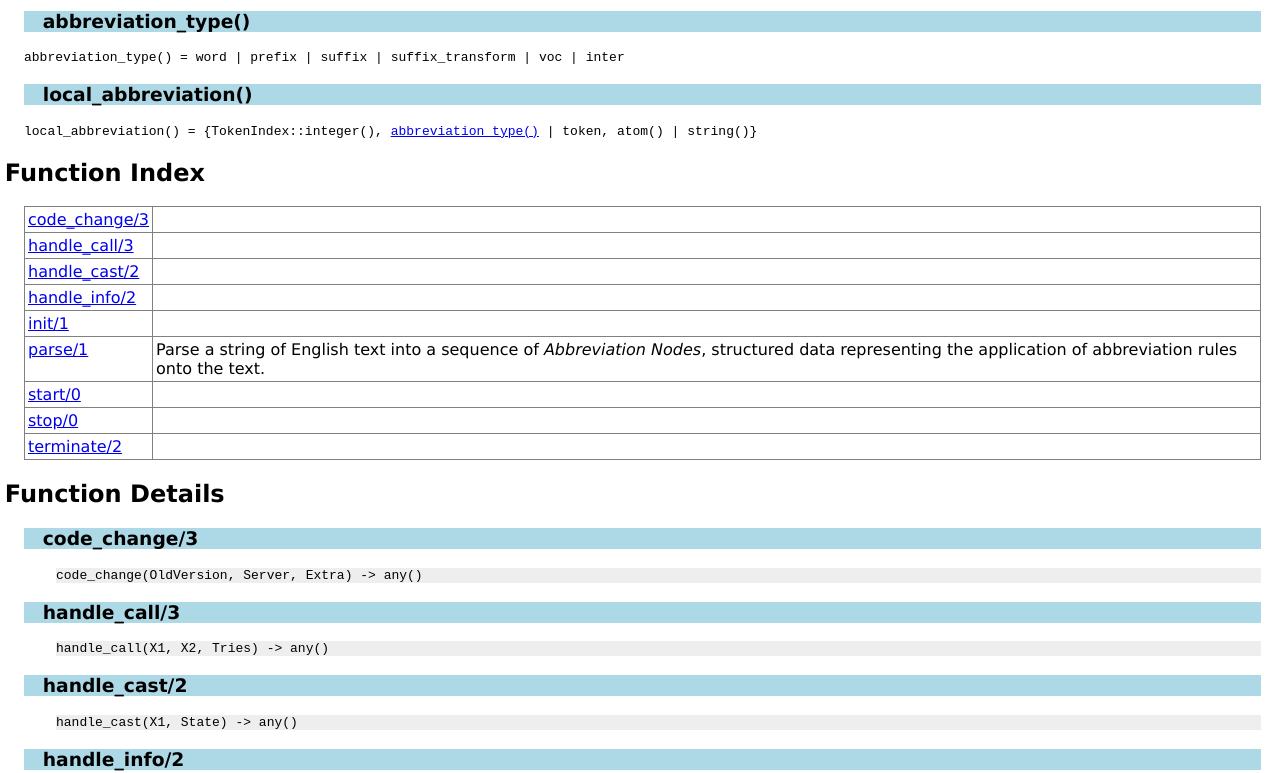
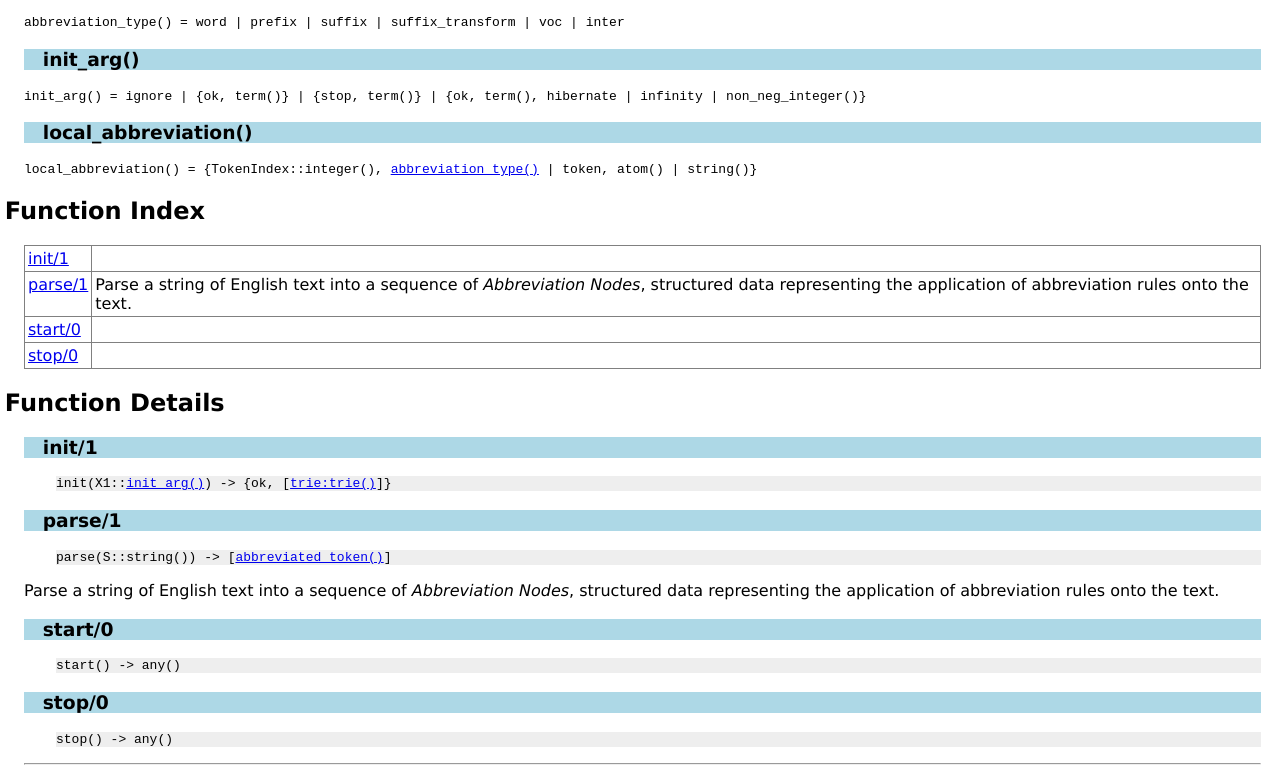
Before and after one commit to subsetpark/tna, a plain HTML site: page parser/doc/parser.html in a window 1280 px wide. Shown: the part 671-1444 px from the top of the page. Drawn offline with Linux system fonts and the light colour scheme.

Commit message:
Update docs and typing

```diff
--- a/parser/doc/parser.html
+++ b/parser/doc/parser.html
@@ -11,20 +11,18 @@
 
 <h1>Module parser</h1>
 <ul class="index"><li><a href="#description">Description</a></li><li><a href="#types">Data Types</a></li><li><a href="#index">Function Index</a></li><li><a href="#functions">Function Details</a></li></ul>This module implements a parser for the New Abbreviations.
-<p>Copyright © CC Attribution - 2013
+<p>Copyright © CC Attribution - 2016
  </p>
 
 <p><b>Behaviours:</b> <a href="gen_server.html"><tt>gen_server</tt></a>.</p>
 <p><b>Authors:</b> Zach Smith (<a href="mailto:zd@zdsmith.com"><tt>zd@zdsmith.com</tt></a>).</p>
 
-<h2><a name="description">Description</a></h2><p>This module implements a parser for the New Abbreviations. The purpose
+<h2><a name="description">Description</a></h2>This module implements a parser for the New Abbreviations. The purpose
   is to transform English text into a structured representation of a series of
   <em>glyphs</em>, which are the abbreviations themselves. Its intention is,
-insofar as the abbreviations are regular and systematic, to serve as a
-"reference implementation"; not to describe how they are rendered, of
-course, but to provide a reference for how any text should be abbreviated.</p>
-
- ====================================================================
+  insofar as the abbreviations are regular and systematic, to serve as a
+  "reference implementation"; not to describe how they are rendered, of
+  course, but to provide a reference for how any text should be abbreviated.
 <h2><a name="types">Data Types</a></h2>
 
 <h3 class="typedecl"><a name="type-abbreviated_token">abbreviated_token()</a></h3>
@@ -35,49 +33,28 @@ course, but to provide a reference for how any text should be abbreviated.</p>
 <p><tt>abbreviation_type() = word | prefix | suffix | suffix_transform | voc | inter</tt></p>
 
 
+<h3 class="typedecl"><a name="type-init_arg">init_arg()</a></h3>
+<p><tt>init_arg() = ignore | {ok, term()} | {stop, term()} | {ok, term(), hibernate | infinity | non_neg_integer()}</tt></p>
+
+
 <h3 class="typedecl"><a name="type-local_abbreviation">local_abbreviation()</a></h3>
 <p><tt>local_abbreviation() = {TokenIndex::integer(), <a href="#type-abbreviation_type">abbreviation_type()</a> | token, atom() | string()}</tt></p>
 
 
 <h2><a name="index">Function Index</a></h2>
-<table width="100%" border="1" cellspacing="0" cellpadding="2" summary="function index"><tr><td valign="top"><a href="#code_change-3">code_change/3</a></td><td></td></tr>
-<tr><td valign="top"><a href="#handle_call-3">handle_call/3</a></td><td></td></tr>
-<tr><td valign="top"><a href="#handle_cast-2">handle_cast/2</a></td><td></td></tr>
-<tr><td valign="top"><a href="#handle_info-2">handle_info/2</a></td><td></td></tr>
-<tr><td valign="top"><a href="#init-1">init/1</a></td><td></td></tr>
+<table width="100%" border="1" cellspacing="0" cellpadding="2" summary="function index"><tr><td valign="top"><a href="#init-1">init/1</a></td><td></td></tr>
 <tr><td valign="top"><a href="#parse-1">parse/1</a></td><td>Parse a string of English text into a sequence of <em>Abbreviation
   Nodes</em>, structured data representing the application of abbreviation
   rules onto the text.</td></tr>
 <tr><td valign="top"><a href="#start-0">start/0</a></td><td></td></tr>
 <tr><td valign="top"><a href="#stop-0">stop/0</a></td><td></td></tr>
-<tr><td valign="top"><a href="#terminate-2">terminate/2</a></td><td></td></tr>
 </table>
 
 <h2><a name="functions">Function Details</a></h2>
 
-<h3 class="function"><a name="code_change-3">code_change/3</a></h3>
-<div class="spec">
-<p><tt>code_change(OldVersion, Server, Extra) -&gt; any()</tt></p>
-</div>
-
-<h3 class="function"><a name="handle_call-3">handle_call/3</a></h3>
-<div class="spec">
-<p><tt>handle_call(X1, X2, Tries) -&gt; any()</tt></p>
-</div>
-
-<h3 class="function"><a name="handle_cast-2">handle_cast/2</a></h3>
-<div class="spec">
-<p><tt>handle_cast(X1, State) -&gt; any()</tt></p>
-</div>
-
-<h3 class="function"><a name="handle_info-2">handle_info/2</a></h3>
-<div class="spec">
-<p><tt>handle_info(Message, Server) -&gt; any()</tt></p>
-</div>
-
 <h3 class="function"><a name="init-1">init/1</a></h3>
 <div class="spec">
-<p><tt>init(Args) -&gt; any()</tt></p>
+<p><tt>init(X1::<a href="#type-init_arg">init_arg()</a>) -&gt; {ok, [<a href="/Users/zax/annex/projects/new_abbreviations/grammar/parser/_build/default/lib/trie/doc/trie.html#type-trie">trie:trie()</a>]}</tt><br></p>
 </div>
 
 <h3 class="function"><a name="parse-1">parse/1</a></h3>
@@ -96,14 +73,9 @@ course, but to provide a reference for how any text should be abbreviated.</p>
 <div class="spec">
 <p><tt>stop() -&gt; any()</tt></p>
 </div>
-
-<h3 class="function"><a name="terminate-2">terminate/2</a></h3>
-<div class="spec">
-<p><tt>terminate(Reason, Server) -&gt; any()</tt></p>
-</div>
 <hr>
 
 <div class="navbar"><a name="#navbar_bottom"></a><table width="100%" border="0" cellspacing="0" cellpadding="2" summary="navigation bar"><tr><td><a href="overview-summary.html" target="overviewFrame">Overview</a></td><td><a href="http://www.erlang.org/"><img src="erlang.png" align="right" border="0" alt="erlang logo"></a></td></tr></table></div>
-<p><i>Generated by EDoc, Nov 19 2016, 22:32:07.</i></p>
+<p><i>Generated by EDoc, Nov 19 2016, 22:43:36.</i></p>
 </body>
 </html>
```
Also changed, not shown: parser/doc/overview-summary.html (+1 -1 lines), 1 other file.
